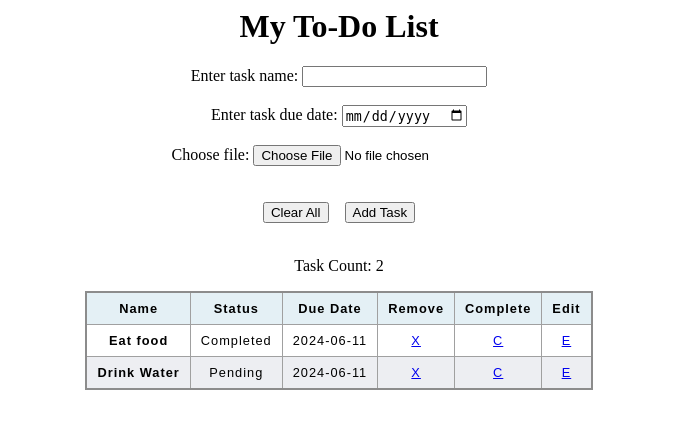
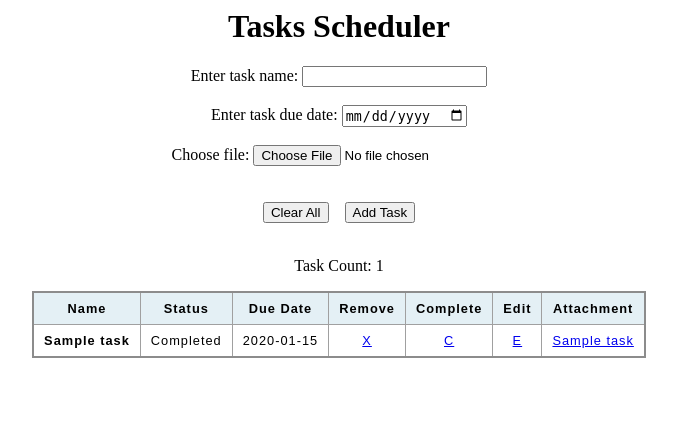
Before and after one commit to msinirator/TasksScheduler, a Flask app: page /complete/1 in a window 1280 px wide. Shown: the top 429 px of the page, without its empty margins (301-978 px from the left). Run offline with Flask 3, Linux system fonts and the light colour scheme; data comes from the database, SQL or seed files in the repository; both versions use the stored data as it was after the commit; tables that the repository leaves empty hold one stand-in row (values such as "Sample post"); parts of the project's set-up code (start-up, migrations or seed data) failed here and were passed over.

Commit message:
Attachment Logic Added, AWS Secret logic added

```diff
--- a/app.py
+++ b/app.py
@@ -6,26 +6,53 @@ from sqlalchemy import create_engine
 from sqlalchemy.orm import Session
 
 import os
+import json
+
 
 #AWS bucket
 import boto3
 # import logging
 
+
+# logging.basicConfig(filename='app.log',level=logging.INFO)
+
 #AWS bucket
-# logging.basicConfig(filename='app.log',level=logging.INFO)
 bucketName = "taskscheduler-bucket"
+
+#AWS Secret
+def get_db_secret(secret_name, region_name='us-east-2'):
+    client = boto3.client('secretmanager', region_name=region_name)
+    response = client.get_secret_value(SecredId=secret_name)
+
+    secret = response['SecretString']
+    return json.loads(secret)
+
+#AWS secret
+#Fetch credentials from secrets manager
+secret = get_db_secret('prod/rds/mydb')
+
 
 app = Flask(__name__)
 
 # Get the directory of the current file
 basedir = os.path.abspath(os.path.dirname(__file__))
-app.config['SQLALCHEMY_DATABASE_URI'] = 'sqlite:///' + os.path.join(basedir, 'database.db')
+
+#AWS secret
+app.config['SQLALCHEMY_DATABASE_URI'] = f"mysql+pymysql://{secret['username']}:{secret['password']}@{secret['host']}/{secret['dbName']}"
+# app.config['SQLALCHEMY_DATABASE_URI'] = 'sqlite:///' + os.path.join(basedir, 'database.db')
+
 app.config['SQLALCHEMY_TRACK_MODIFICATIONS'] = False
 
-dbPath = 'sqlite:///' + os.path.join(basedir, 'database.db')
+
+#AWS secret
+dbPath = f"mysql+pymysql://{secret['username']}:{secret['password']}@{secret['host']}/{secret['dbName']}"
+# dbPath = 'sqlite:///' + os.path.join(basedir, 'database.db')
 engine = create_engine(dbPath)
 
 db = SQLAlchemy(app)
+
+
+
 
 
 #AWS bucket
@@ -37,6 +64,7 @@ def upload_to_s3(file_path, s3_key):
         s3.upload_file(file_path, bucketName, s3_key)
         print(f"File {file_path} uploaded to S3 bucket {bucketName} with key {s3_key}")
         # logging.info(f"File {file_path} uploaded to S3 bucket {bucketName} with key {s3_key}")
+        return f"https://{bucketName}.s3.amazonaws.com/{s3_key}"
 
     except Exception as e:
         print(e)
@@ -49,6 +77,8 @@ class Task_db(db.Model):
     name = db.Column(db.String(100), nullable=False)
     dueDate = db.Column(db.String(10), nullable=False)
     status = db.Column(db.String(20), nullable=False)
+    attach_url = db.Column(db.String(20), nullable=False)
+    attach_name = db.Column(db.String(20), nullable=False)
 
     def __repr__(self):
         return f'<Task {self.name}>'
@@ -123,12 +153,18 @@ def add_task():
     #AWS bucket
     file = request.files['fileName']
 
+    attach_url = ""
+    attach_name = ""
+
     if file:
         # logging.info(f"Received file: {file}")
         print((f"Received file: {file}"))
+        attach_name = file.filename
+
         file_path = os.path.join(basedir, file.filename)
         file.save(file_path)
-        upload_to_s3(file_path, file.filename)
+
+        attach_url = upload_to_s3(file_path, file.filename)
         os.remove(file_path)
     else:
         print("No file received")
@@ -138,7 +174,7 @@ def add_task():
     taskName = request.form['taskName']
     taskDueDate = request.form['taskDueDate']
 
-    new_task = Task_db(name=taskName, dueDate=taskDueDate, status="Pending")
+    new_task = Task_db(name=taskName, dueDate=taskDueDate, status="Pending", attach_url=attach_url, attach_name=attach_name)
     db.session.add(new_task)
     db.session.commit()
 
--- a/templates/tasks.html
+++ b/templates/tasks.html
@@ -29,7 +29,7 @@
 
         <center>
 
-        <h1>My To-Do List</h1>
+        <h1>Tasks Scheduler</h1>
 
         <form action="/add" method="post" enctype="multipart/form-data">
             Enter task name: <input type="text" name="taskName"> <br><br>
@@ -54,6 +54,7 @@
                 <th scope="col">Remove</th>
                 <th scope="col">Complete</th>
                 <th scope="col">Edit</th>
+                <th scope="col">Attachment</th>
                 </tr>
             </thead>
             <tbody>
@@ -65,6 +66,11 @@
                         <td><a href="/delete/{{task.id}}">X</a></td>
                         <td><a href="/complete/{{task.id}}">C</a></td>
                         <td><a href="/edit/{{task.id}}">E</a></td>
+
+                        {% if task.attach_url %}
+                            <td><a href="{{task.attach_url}}">{{task.attach_name}}</a></td>
+                        {% endif %}
+
                         <!-- <td><a href="/delete/{{loop.index0}}">X</a></td> -->
                         <!-- <td><a href="/complete/{{loop.index0}}">C</a></td> -->
                     </tr>
```
Also changed, not shown: database.db.
